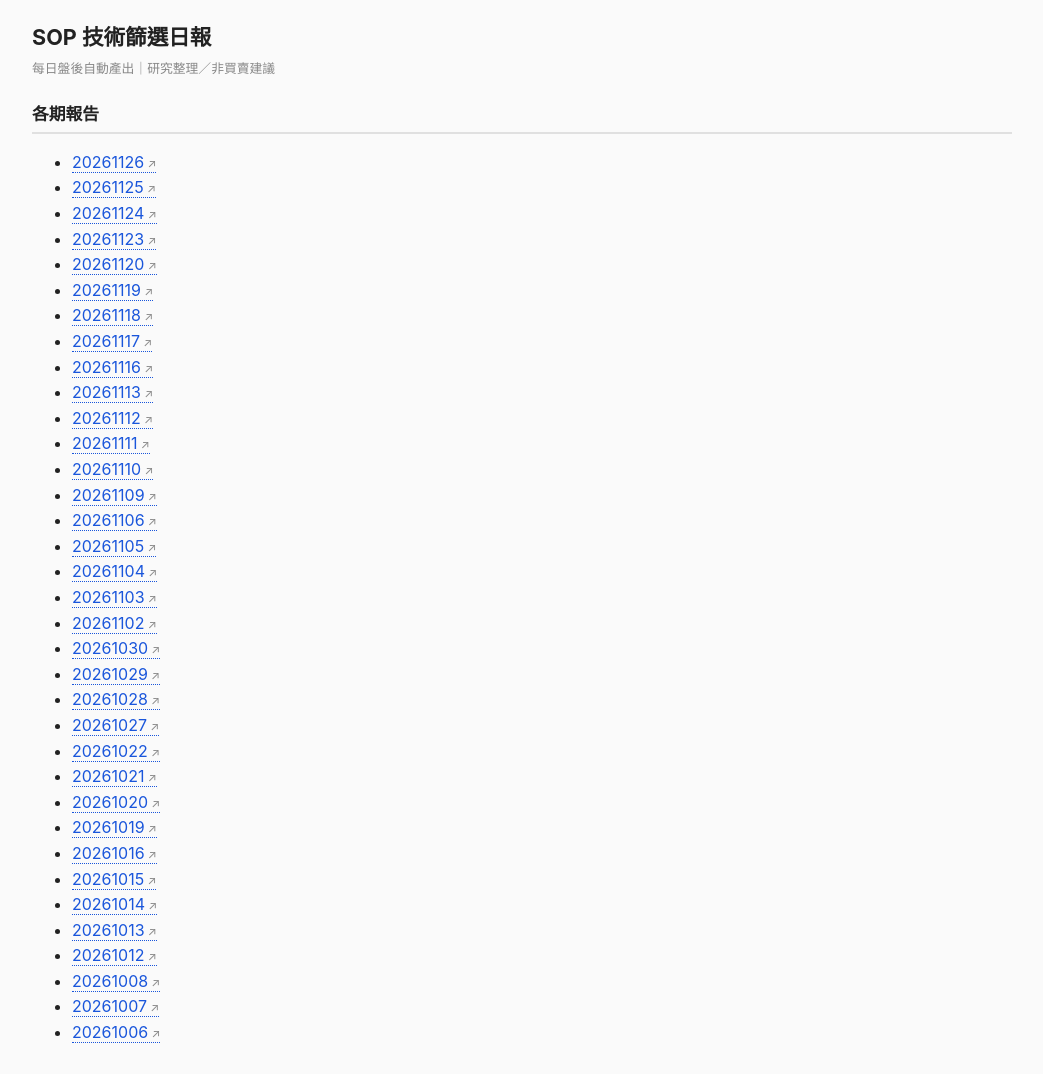
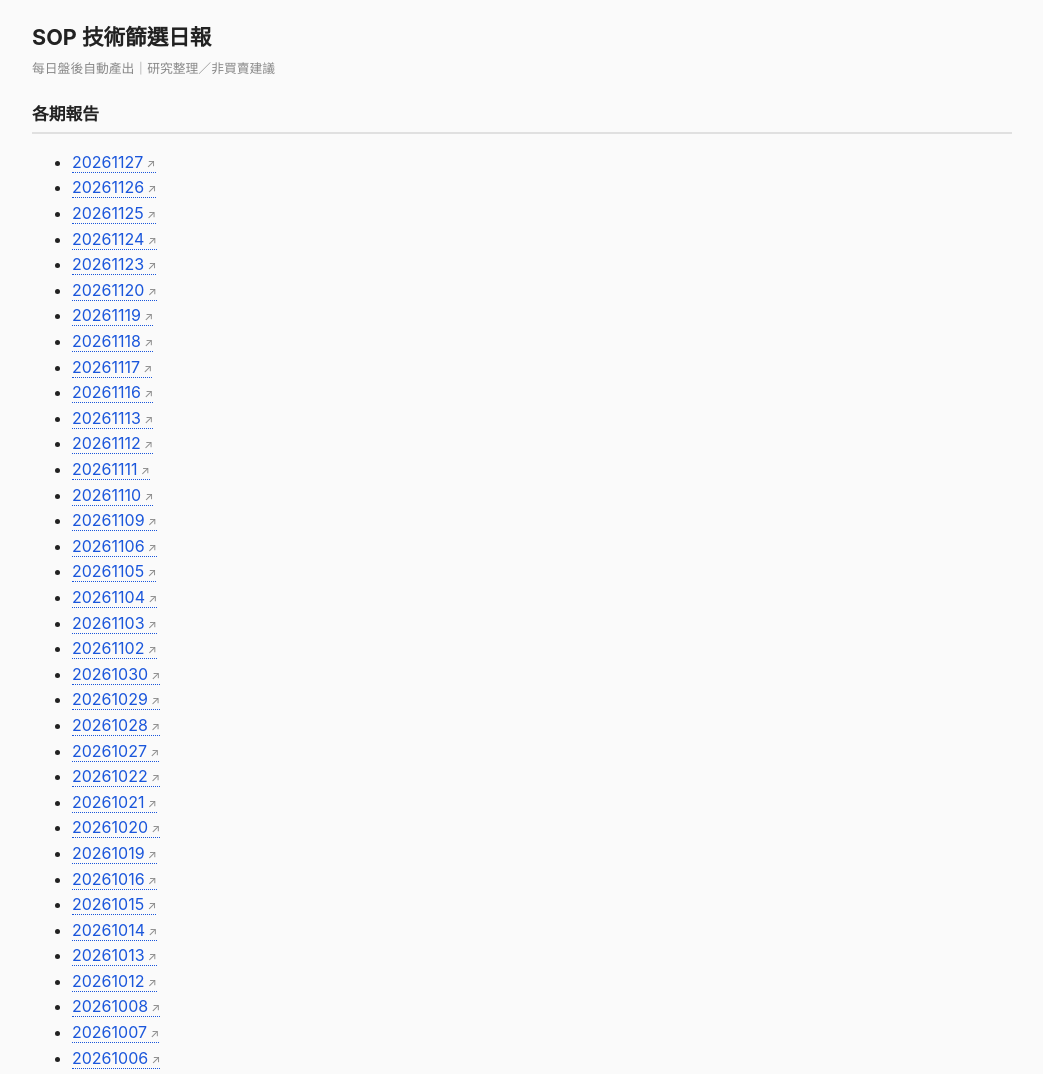
Before and after one commit to MasonLee3721/sop-daily, a plain HTML site: page index.html in a window 1280 px wide. Shown: the whole page, without its empty margins (118-1161 px from the left). Drawn offline with Linux system fonts and the light colour scheme.

Commit message:
SOP 日報 20261127 (2/38)

```diff
--- a/index.html
+++ b/index.html
@@ -20,6 +20,7 @@ a.tk:hover{color:#c0392b;border-bottom-style:solid}a.tk::after{content:" ↗";fo
 .tag{display:inline-block;font-size:.72rem;padding:1px 8px;border-radius:10px;background:#dcfce7;color:#166534;font-weight:700}
 .tag.t2{background:#eff6ff;color:#1d4ed8}</style></head><body>
 <h1>SOP 技術篩選日報</h1><p class="meta">每日盤後自動產出｜研究整理／非買賣建議</p><h2>各期報告</h2><ul>
+<li><a class="tk" href="reports/20261127/REPORT.html">20261127</a></li>
 <li><a class="tk" href="reports/20261126/REPORT.html">20261126</a></li>
 <li><a class="tk" href="reports/20261125/REPORT.html">20261125</a></li>
 <li><a class="tk" href="reports/20261124/REPORT.html">20261124</a></li>
```
